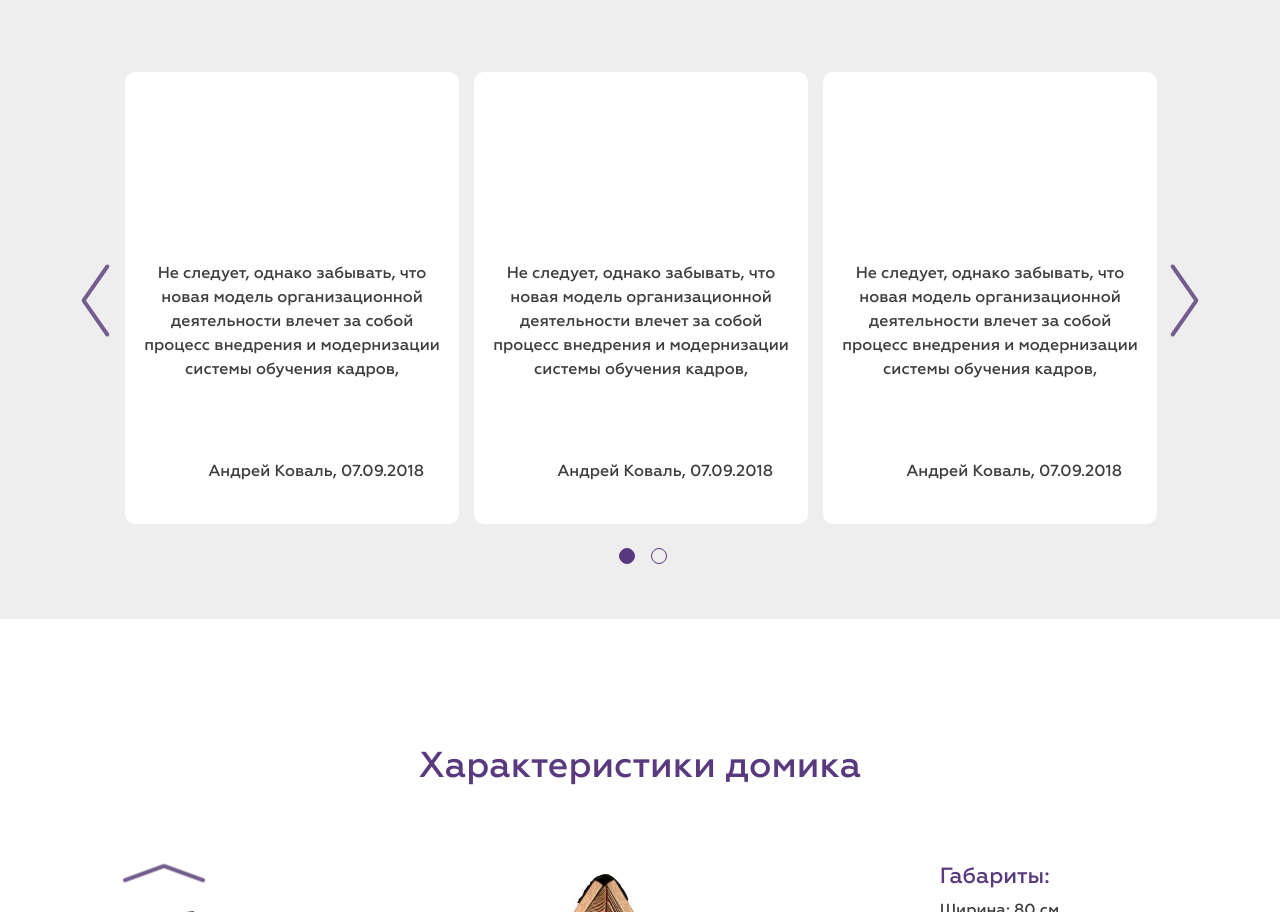
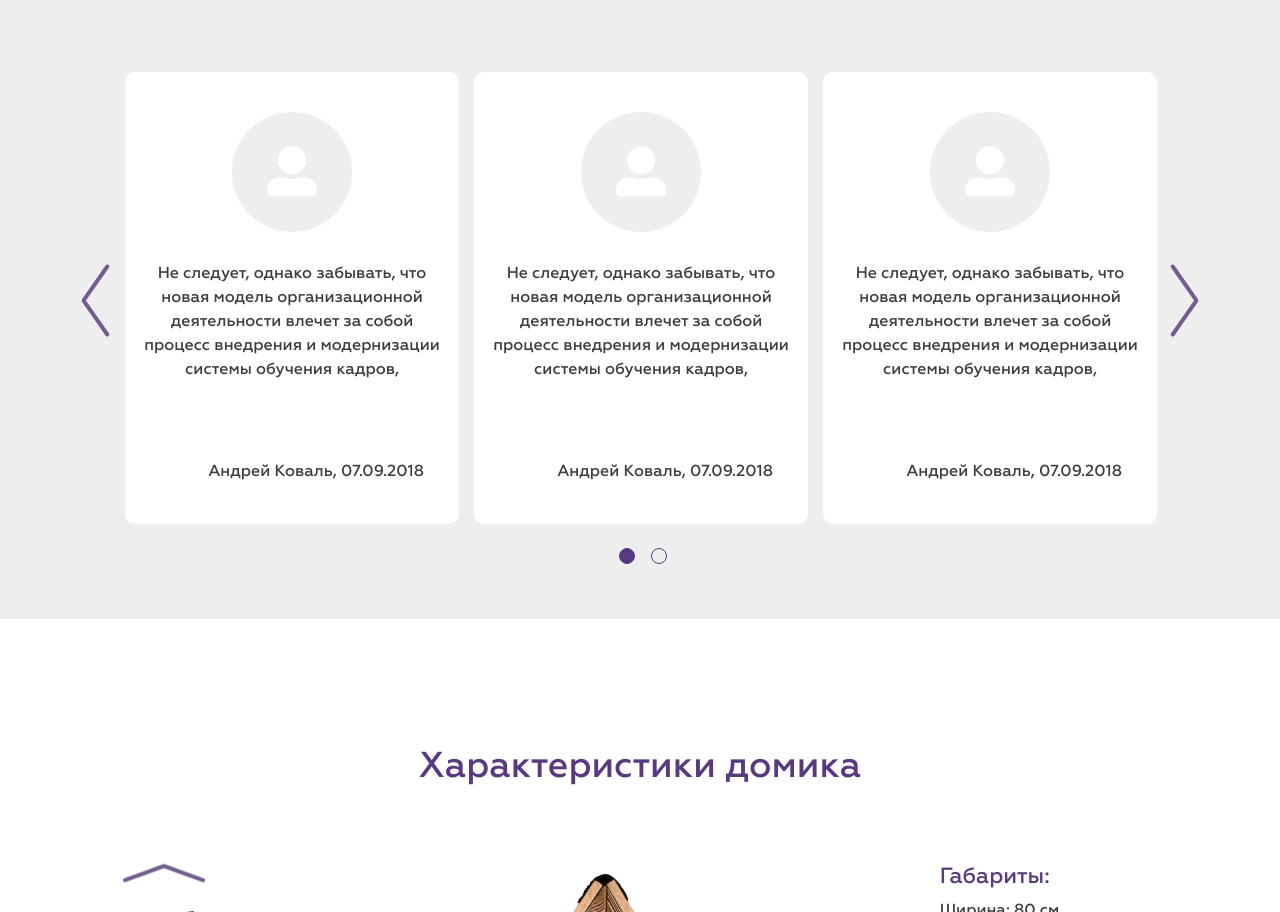
Before and after one commit to ihorzotov/DogsHouse, a plain HTML site: page index.html in a window 1280 px wide. Shown: the part 3492-4404 px from the top of the page. Drawn offline with Linux system fonts and the light colour scheme.

Commit message:
Update index.html

```diff
--- a/index.html
+++ b/index.html
@@ -211,22 +211,22 @@
           <h2 class="section-title">Отзывы</h2>
           <div class="main-fifth__slider">
             <div class="review-card">
-              <div class="review-card__img" style="background-image: url('');"></div>
+              <div class="review-card__img" style="background-image: url('img/person__img.png');"></div>
               <span>Не следует, однако забывать, что новая модель организационной деятельности влечет за собой процесс внедрения и модернизации системы обучения кадров, </span>
               <p>Андрей Коваль, 07.09.2018</p>
             </div>
             <div class="review-card">
-              <div class="review-card__img" style="background-image: url('');"></div>
+              <div class="review-card__img" style="background-image: url('img/person__img.png');"></div>
               <span>Не следует, однако забывать, что новая модель организационной деятельности влечет за собой процесс внедрения и модернизации системы обучения кадров, </span>
               <p>Андрей Коваль, 07.09.2018</p>
             </div>
             <div class="review-card">
-              <div class="review-card__img" style="background-image: url('');"></div>
+              <div class="review-card__img" style="background-image: url('img/person__img.png');"></div>
               <span>Не следует, однако забывать, что новая модель организационной деятельности влечет за собой процесс внедрения и модернизации системы обучения кадров, </span>
               <p>Андрей Коваль, 07.09.2018</p>
             </div>
             <div class="review-card">
-              <div class="review-card__img" style="background-image: url('');"></div>
+              <div class="review-card__img" style="background-image: url('img/person__img.png');"></div>
               <span>Не следует, однако забывать, что новая модель организационной деятельности влечет за собой процесс внедрения и модернизации системы обучения кадров, </span>
               <p>Андрей Коваль, 07.09.2018</p>
             </div>
```
